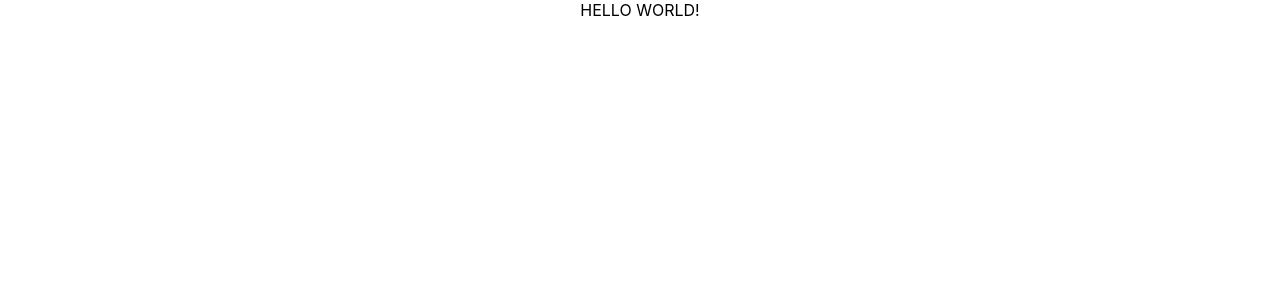
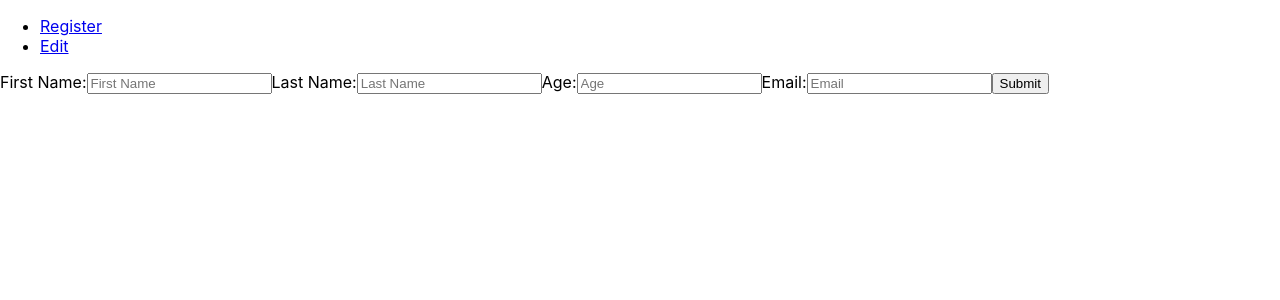
Before and after one commit to TheodoreBFrazier/EDUK, a React (Create React App) app in the folder frontend/: page /users/edit in a window 1280 px wide. Shown: the top 300 px of the page. Built offline with nearby package versions, Linux system fonts and the light colour scheme; no server answers.

Commit message:
added createUser and EditUser

```diff
--- a/frontend/src/App.js
+++ b/frontend/src/App.js
@@ -1,7 +1,22 @@
-import "./App.css";
+import {BrowserRouter as Router, Routes, Route} from "react-router-dom"
+
+import NewUser from "./pages/NewUser.js"
+import Navbar from "./Navbar.js";
+import EditUser from "./pages/EditUser.js";
 
 function App() {
-  return <div className="App">HELLO WORLD!</div>;
+  return (
+    <Router>
+      <Navbar/>
+      <main>
+        <Routes>
+          <Route path='/users/new' element={<NewUser/>}/>
+          <Route path='/users/edit' element={<EditUser/>}/>
+        </Routes>
+
+      </main>
+    </Router>
+  )
 }
 
 export default App;
--- /dev/null
+++ b/frontend/src/Navbar.js
@@ -0,0 +1,17 @@
+import { Link } from "react-router-dom";
+
+function Navbar(){
+    return(
+        <nav>
+            <ul>
+                <li>
+                    <Link to= '/users/new'>Register</Link>
+                </li>
+                <li>
+                    <Link to ='/users/edit'>Edit</Link>
+                </li>
+            </ul>
+        </nav>
+    )
+}
+export default Navbar;
--- /dev/null
+++ b/frontend/src/components/CreateUser.js
@@ -0,0 +1,89 @@
+import axios from 'axios';
+import {useState} from 'react';
+import {useNavigate} from 'react-router-dom';
+
+const API = process.env.REACT_APP_API_URL;
+
+function CreateUser(){
+    let navigate = useNavigate();
+    const [user , setUser] = useState({
+        first_name : '',
+        last_name : '',
+        age : 0,
+        email: '',
+    })
+
+
+    const addUser=()=>{
+        axios
+        .post(`${API}/users`, user)
+            .then(
+                ()=>{
+                    navigate(`/users`)
+                },
+                (err)=> console.err(err)
+            )
+            .catch((c)=> console.warn('catch',c))
+    };
+
+    const handleTextChange = (event) =>{
+        setUser({ ...user, [event.target.id]: event.target.value});
+
+    }
+
+    const handleSubmit = (event) =>{
+        event.preventDefault();
+        addUser();
+    }
+
+    return(
+    <div>
+        <form onSubmit={handleSubmit}>
+        <label htmlFor='name'>First Name:</label>
+                <input
+                    id="first_name"
+                    value={user.first_name}
+                    type="text"
+                    onChange={handleTextChange}
+                    placeholder="First Name"
+                    required
+                />
+
+
+                <label htmlFor = 'last'>Last Name:</label>
+                <input
+                id='last_name'
+                value ={user.last_name}
+                type = 'text'
+                onChange={handleTextChange}
+                placeholder='Last Name'
+                required
+                />
+
+                <label htmlFor='age'>Age:</label>
+                <input
+                id='age'
+                value ={user.age}
+                type = 'number'
+                onChange={handleTextChange}
+                placeholder='Age'
+                required
+                />
+
+                <label htmlFor='email'>Email:</label>
+                <input
+                id='email'
+                value ={user.email}
+                type = 'text'
+                onChange={handleTextChange}
+                placeholder='Email'
+                required
+                />
+
+                <input type='submit'/>
+        </form>
+    </div>
+    )
+}
+
+export default CreateUser;
--- /dev/null
+++ b/frontend/src/components/UpdateUser.js
@@ -0,0 +1,87 @@
+import axios from "axios";
+import { useState, useEffect } from "react";
+import { useParams, useNavigate } from "react-router-dom";
+
+const API = process.env.REACT_APP_API_URL;
+
+function UpdateUser(){
+    const [user, setUser] = useState({
+
+    })
+    const {index} = useParams();
+    const navigate = useNavigate();
+
+    useEffect(()=>{
+        axios.get(`${API}.users/${index}`)
+        .then((res)=>{
+            setUser(res.data)
+        }).catch((err)=>{
+            console.log(err)
+        })
+    }, [index]);
+
+    const handleTextChange = (event) =>{
+        setUser({...user, [event.target.uid]: event.taget.value})
+    };
+
+    const handleSubmit = (event) =>{
+        event.preventDefault();
+        axios.put(`${API}/users/${index}`, user)
+        .then(()=>{
+            navigate('/users')
+        }).catch((err)=>{
+            console.log(err)
+        })
+    };
+
+
+    return(
+        <div>
+            <form onSubmit={handleSubmit}>
+                <label htmlFor='first_name'>First Name:</label>
+                <input
+                    id ='first_name'
+                    value= {user.first_name}
+                    type = 'text'
+                    onChange={handleTextChange}
+                    placeholder = 'First Name'
+                    required
+                />
+
+
+                <label htmlFor = 'last_name'>Last Name:</label>
+                <input
+                    id='last_name'
+                    value ={user.last_name}
+                    type = 'text'
+                    onChange={handleTextChange}
+                    placeholder='Last Name'
+                    required
+                />
+
+                <label htmlFor='age'>Age:</label>
+                <input
+                    id='age'
+                    value ={user.age}
+                    type = 'number'
+                    onChange={handleTextChange}
+                    placeholder='Age'
+                    required
+                />
+
+                <label htmlFor='email'>Email:</label>
+                <input
+                    id='email'
+                    value ={user.email}
+                    type = 'text'
+                    onChange={handleTextChange}
+                    placeholder='Email'
+                    required
+                />
+                <input type = 'submit'/>
+            </form>
+        </div>
+    )
+}
+
+export default UpdateUser;
--- /dev/null
+++ b/frontend/src/pages/EditUser.js
@@ -0,0 +1,10 @@
+import UpdateUser from "../components/UpdateUser.js";
+
+function EditUser(){
+    return(
+        <div>
+            <UpdateUser/>
+        </div>
+    )
+}
+export default EditUser;
--- /dev/null
+++ b/frontend/src/pages/NewUser.js
@@ -0,0 +1,10 @@
+import CreateUser from "../components/CreateUser";
+
+function NewUser(){
+    return(
+        <div>
+            <CreateUser/>
+        </div>
+    )
+}
+export default NewUser;
```
Also changed, not shown: 1 other file (tests, documents, lock files or other folders).
